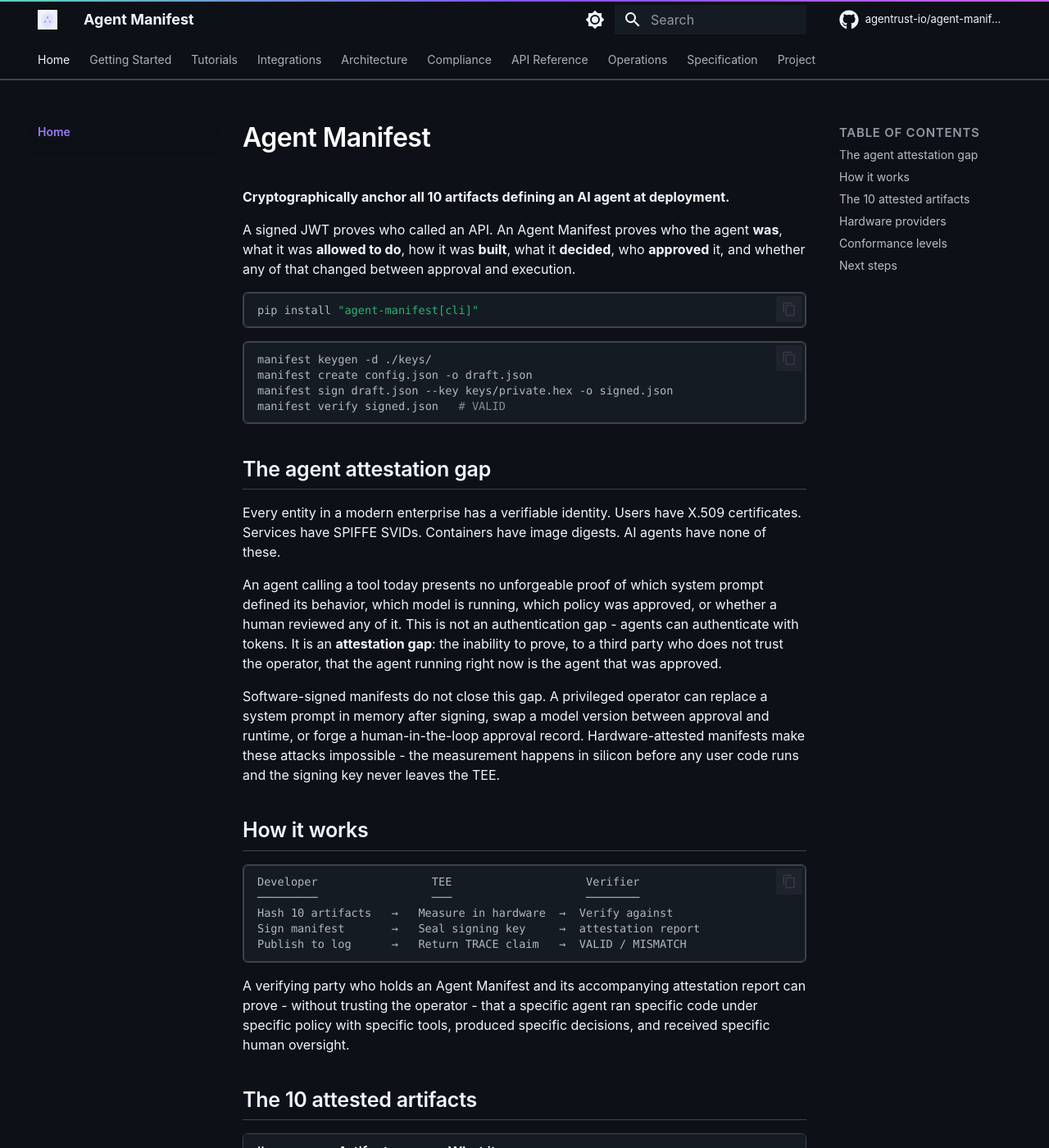
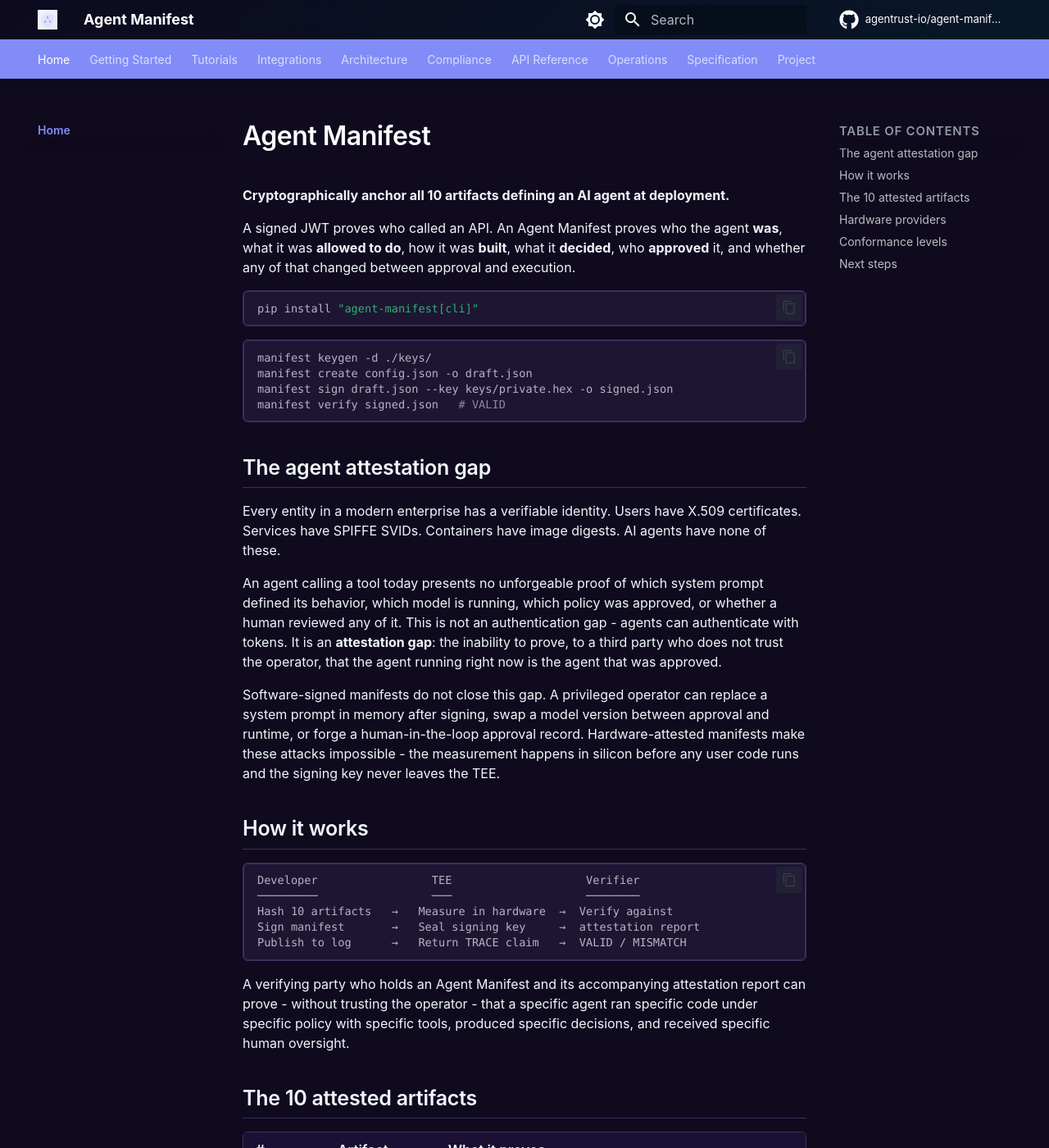
Before and after one commit to agentrust-io/agent-manifest, an MkDocs documentation site: the page built from docs/index.md, in a window 1280 px wide and 1400 px high. Shown: the whole window at 82% size. Built offline with MkDocs 1.6.1 and Material for MkDocs 9.7.7, drawn with Linux system fonts in a browser that asks for light colours; comment, search, counter and statistics services are not loaded.

Commit message:
style: align docs theme with cmcp (violet palette, dark gradient header)
Replace AGT purple (#8251EE) with cmcp violet (#7c3aed), update dark mode
bg to #0f0a1e, swap light header + accent strip for dark gradient header,
remove supernav.js external script.

Signed-off-by: Imran Siddique <imran.siddique@opaque.co>

```diff
--- a/docs/stylesheets/extra.css
+++ b/docs/stylesheets/extra.css
@@ -1,6 +1,6 @@
 /*
- * Agent Manifest — visual theme aligned with Agent Governance Toolkit (AGT)
- * Primary brand: NextGen Purple (#8251EE), accent strip: teal→purple→violet
+ * Agent Manifest — visual theme aligned with cmcp
+ * Primary brand: violet (#7c3aed), dark gradient header
  * Font stack: GitHub Primer system fonts (no Google Fonts)
  */
 
@@ -10,12 +10,12 @@
 
 :root,
 [data-md-color-scheme="default"] {
-  --md-primary-fg-color:              #8251EE;
-  --md-primary-fg-color--light:       #9B7AF2;
-  --md-primary-fg-color--dark:        #6A3FD9;
-  --md-accent-fg-color:               #8251EE;
-  --md-accent-fg-color--transparent:  rgba(130, 81, 238, 0.10);
-  --md-typeset-a-color:               #8251EE;
+  --md-primary-fg-color:              #7c3aed;
+  --md-primary-fg-color--light:       #a78bfa;
+  --md-primary-fg-color--dark:        #5b21b6;
+  --md-accent-fg-color:               #0ea5e9;
+  --md-accent-fg-color--transparent:  rgba(14, 165, 233, 0.10);
+  --md-typeset-a-color:               #7c3aed;
 
   --md-default-bg-color:              #ffffff;
   --md-default-bg-color--light:       #f6f8fa;
@@ -28,22 +28,22 @@
 }
 
 [data-md-color-scheme="slate"] {
-  --md-primary-fg-color:              #9B7AF2;
-  --md-primary-fg-color--light:       #C661F7;
-  --md-primary-fg-color--dark:        #8251EE;
-  --md-accent-fg-color:               #5BD2BE;
-  --md-accent-fg-color--transparent:  rgba(91, 210, 190, 0.15);
-  --md-typeset-a-color:               #9B7AF2;
+  --md-primary-fg-color:              #818cf8;
+  --md-primary-fg-color--light:       #a5b4fc;
+  --md-primary-fg-color--dark:        #6366f1;
+  --md-accent-fg-color:               #38bdf8;
+  --md-accent-fg-color--transparent:  rgba(56, 189, 248, 0.15);
+  --md-typeset-a-color:               #818cf8;
 
-  --md-default-bg-color:              #0d1117;
-  --md-default-bg-color--light:       #151b23;
-  --md-code-bg-color:                 #151b23;
+  --md-default-bg-color:              #0f0a1e;
+  --md-default-bg-color--light:       #1a1033;
+  --md-code-bg-color:                 #1e1533;
 
   --agt-text:        #f0f6fc;
   --agt-text-muted:  #9198a1;
-  --agt-border:      #3d444d;
-  --agt-surface:     #151b23;
-  --agt-code-bg:     #151b23;
+  --agt-border:      #3d2f5c;
+  --agt-surface:     #1a1033;
+  --agt-code-bg:     #1e1533;
 }
 
 
@@ -109,65 +109,11 @@ body,
 
 
 /* ==========================================================================
-   3. Header — plain canvas + 2px gradient accent strip (teal→purple→violet)
+   3. Header — dark gradient (matches cmcp)
    ========================================================================== */
 
 .md-header {
-  background-color: var(--md-default-bg-color);
-  color: var(--agt-text);
-  border-bottom: 1px solid var(--agt-border);
-  box-shadow: none;
-  position: sticky;
-  top: 0;
-  z-index: 4;
-}
-
-[data-md-color-scheme="slate"] .md-header {
-  background-color: var(--md-default-bg-color);
-  color: var(--agt-text);
-}
-
-/* Teal → Purple → Violet — same family as AGT's accent strip */
-.md-header::before {
-  content: "";
-  position: absolute;
-  top: 0;
-  left: 0;
-  right: 0;
-  height: 2px;
-  background: linear-gradient(90deg, #5BD2BE 0%, #8251EE 50%, #C661F7 100%);
-  z-index: 1;
-}
-
-.md-tabs {
-  background-color: var(--md-default-bg-color);
-  color: var(--agt-text);
-  border-bottom: 1px solid var(--agt-border);
-  box-shadow: none;
-  position: sticky;
-  top: 65px;
-  z-index: 3;
-}
-
-[data-md-color-scheme="slate"] .md-tabs {
-  background-color: var(--md-default-bg-color);
-  color: var(--agt-text);
-}
-
-.md-header__title,
-.md-header__topic,
-.md-header__button,
-.md-header__option {
-  color: var(--agt-text);
-}
-
-.md-search__input {
-  background-color: var(--agt-surface);
-  color: var(--agt-text);
-}
-
-.md-search__input::placeholder {
-  color: var(--agt-text-muted);
+  background: linear-gradient(135deg, #0d0a1f 0%, #071828 100%);
 }
 
 
@@ -273,7 +219,7 @@ body,
 
 .md-typeset .admonition.tip,
 .md-typeset details.tip {
-  border-color: #5BD2BE;
+  border-color: #0ea5e9;
 }
 
 
--- a/mkdocs.yml
+++ b/mkdocs.yml
@@ -175,6 +175,3 @@ nav:
       - Changelog: changelog.md
       - Contributing: contributing.md
       - Governance: governance.md
-
-extra_javascript:
-  - https://agentrust-io.com/supernav.js
```
